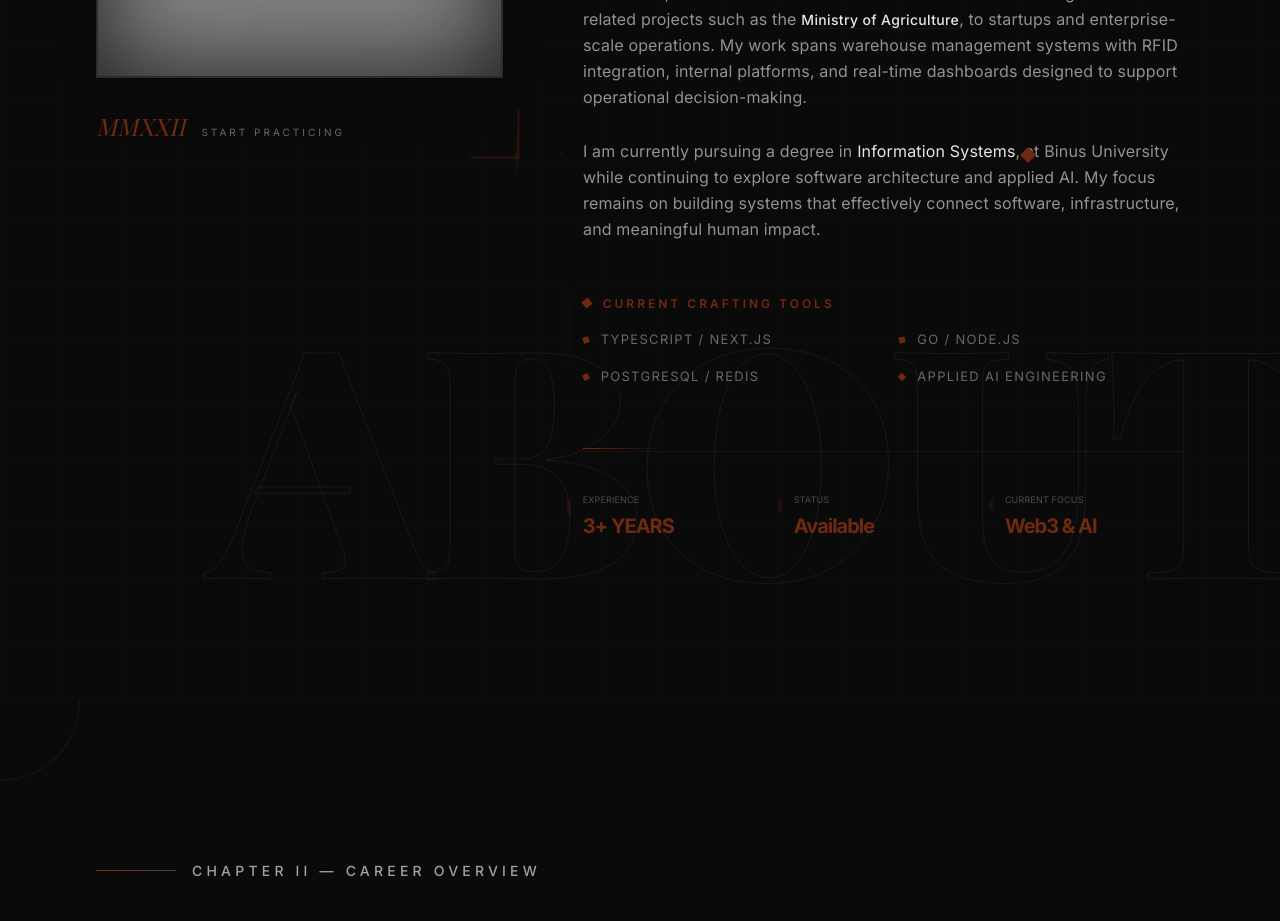
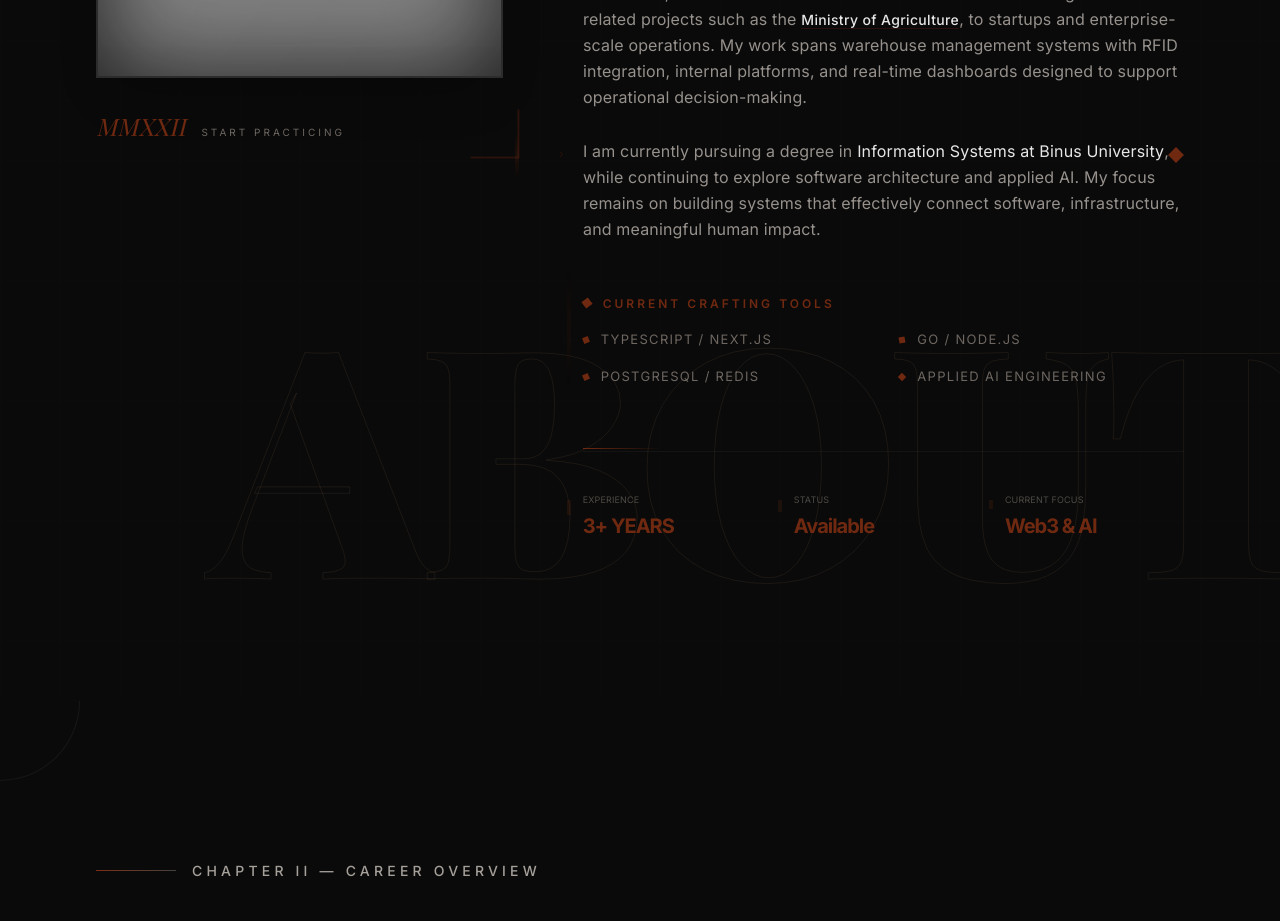
Before and after one commit to Indrawasthere/brutey, a Next.js app: page / in a window 1280 px wide. Shown: the part 1660-2581 px from the top of the page. Built offline with nearby package versions, Linux system fonts and the light colour scheme; grey boxes are pictures that could not be loaded.

Commit message:
feat: clean page, smooth animation, and better spacing

```diff
--- a/components/about.tsx
+++ b/components/about.tsx
@@ -292,17 +292,17 @@ export function About() {
                   <>
                     I am currently pursuing a degree in{" "}
                     <span className="text-white relative">
-                      Information Systems
+                      Information Systems at Binus University
                       <motion.span
                         className="absolute -right-4 top-1/2 w-2 h-2 bg-primary rotate-45"
                         animate={{ scale: [1, 1.5, 1] }}
                         transition={{ duration: 2, repeat: Infinity }}
                       />
                     </span>
-                    , at Binus University while continuing to explore software
-                    architecture and applied AI. My focus remains on building
-                    systems that effectively connect software, infrastructure,
-                    and meaningful human impact.
+                    , while continuing to explore software architecture and
+                    applied AI. My focus remains on building systems that
+                    effectively connect software, infrastructure, and meaningful
+                    human impact.
                   </>,
                 ].map((text, i) => (
                   <motion.p
```
